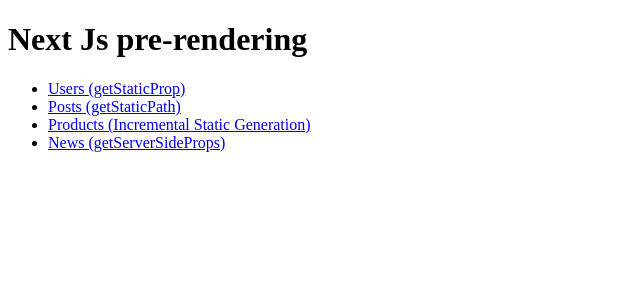
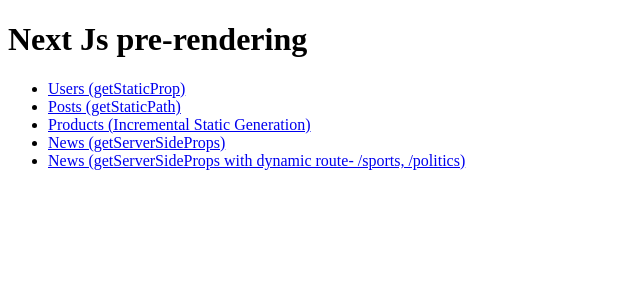
Before and after one commit to Apu-Emdad/LearningNext, a Next.js app in the folder learning-next-part-two/: page / in a window 1280 px wide. Shown: the top 300 px of the page, without its empty margins (0-640 px from the left). Built offline with nearby package versions, Linux system fonts and the light colour scheme.

Commit message:
readme.md updated

```diff
--- a/learning-next-part-two/src/pages/index.js
+++ b/learning-next-part-two/src/pages/index.js
@@ -30,6 +30,9 @@
           <li>
             <Link href={'/news'}>News (getServerSideProps)</Link>
           </li>
+          <li>
+            <Link href={'/news/sports'}>News (getServerSideProps with dynamic route- /sports, /politics)</Link>
+          </li>
         </ul>
       </main>
     </>
```
Also changed, not shown: 1 other file (tests, documents, lock files or other folders).
